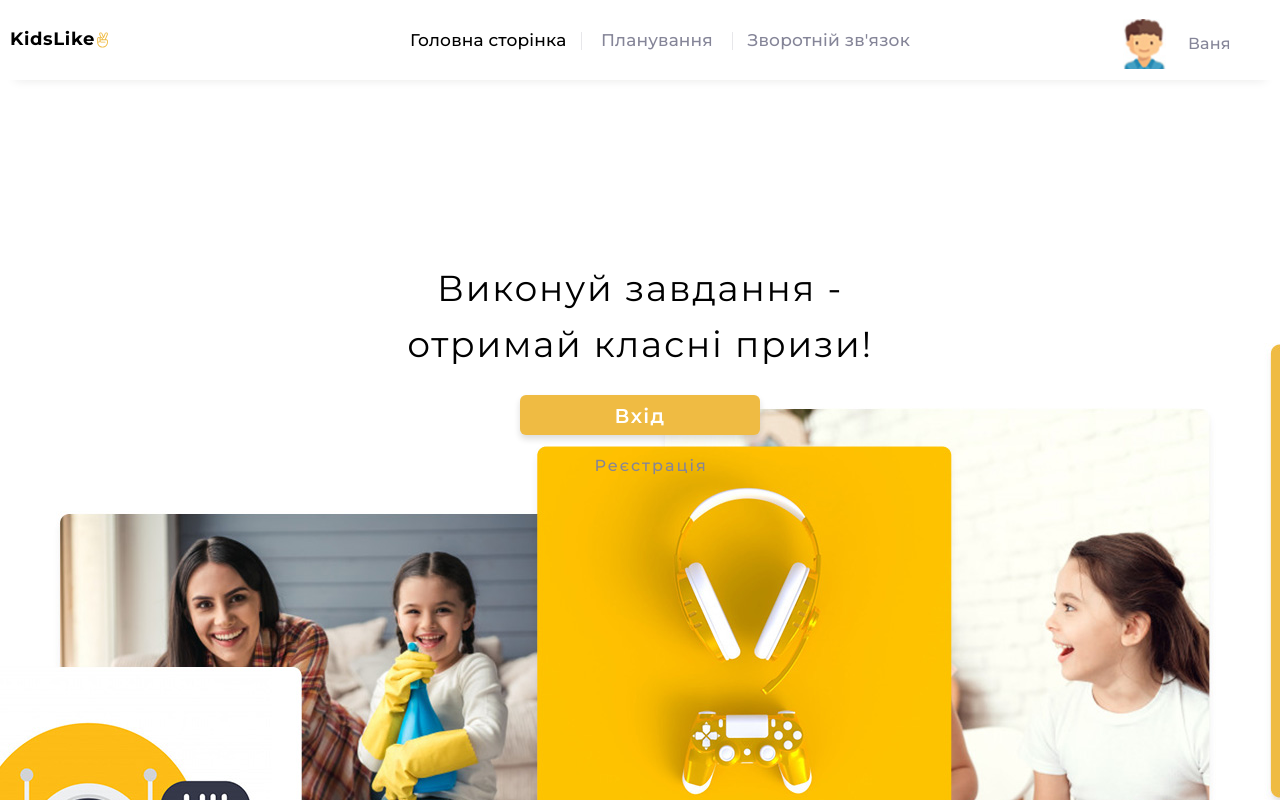
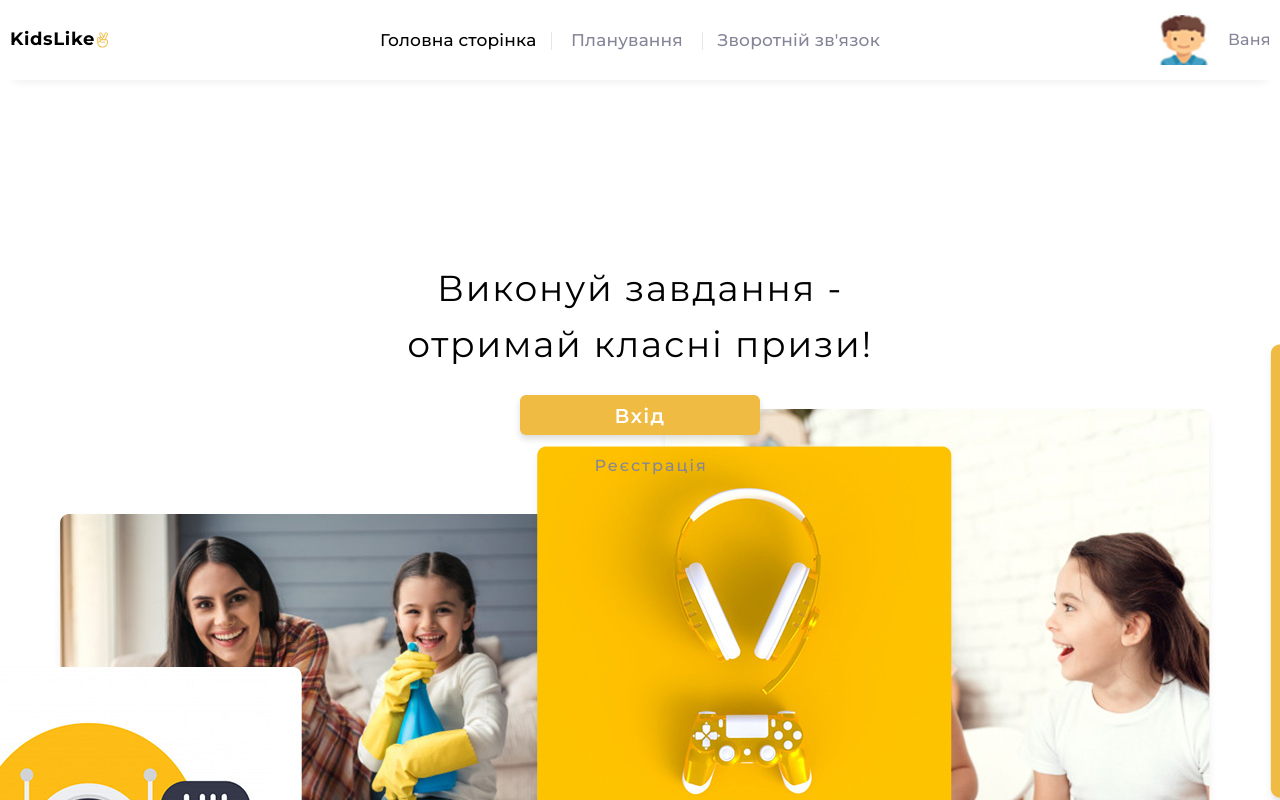
Before and after one commit to vbguard/kidsLike, a React app: page / in a window 1280 px wide. Shown: the top 800 px of the page. Built offline with nearby package versions, Linux system fonts and the light colour scheme.

Commit message:
fixed header

```diff
--- a/src/components/Header/Header.module.css
+++ b/src/components/Header/Header.module.css
@@ -20,15 +20,14 @@ img {
     height: 60px;
     margin: 0 auto;
     display: flex;
-
-
+    align-items: center;
+   justify-content: space-between;
 }
 
 .logoIcon {
     width: 35px;
     height: 18px;
-    object-fit: contain;
-   margin-top: 18px;
+   /* margin-top: 18px; */
    fill: var(--macaroni-and-cheese);
 }
 
@@ -43,15 +42,15 @@ img {
   text-align: left;
   color: var(--black);
   text-decoration: none;
-  margin-top: 18px;
- margin-left: 30px;
+  /* margin-top: 18px;
+ margin-left: 30px; */
 }
 
 .burger {
     width: 50px;
     height: 20px;
    display: block;
-   margin-top: 36px;
+   /* margin-top: 36px; */
   fill: #18191d;
 }
 
@@ -61,9 +60,9 @@ img {
         height: 80px;
         margin: 0 auto;
         flex-direction: row;
-        justify-content: space-evenly;
+        justify-content: space-between;
   background-color: var(--white);
-
+    }
     }
 
     .border {
@@ -77,24 +76,24 @@ img {
     display: flex;
    width: 90px;
   font-size: 16px;
-  margin-top: 0;
-  height: 80px;
+  /* margin-top: 0; */
+  height: 60px;
   align-items: center;
-  margin-left: 0;
-}
+  /* margin-left: 0;
+} */
 
 .logoIcon {
     fill: var(--macaroni-and-cheese);
     display: flex;
     align-items: center;
-    margin: 0;
+    /* margin: 0; */
 }
 }
 
 @media screen and (min-width: 1280px) {
     .container {
         width: 1280px;
-      justify-content: unset;
+      justify-content: space-between;
     }
 
     .link {
--- a/src/components/Nav/Nav.module.css
+++ b/src/components/Nav/Nav.module.css
@@ -1,9 +1,9 @@
 
 .nav {
   display: none;
-  padding: 0;
-  margin: 0;
-    margin: 49px 44px 181px 33px;
+  /* padding: 0;
+  margin: 0; */
+  width: 0;
 
 }
 
@@ -11,7 +11,6 @@
 .navLinkBorders {
     width: 100px;
   height: 9,5px;
-  object-fit: contain;
   font-family: Montserrat;
   font-size: 16px;
   font-weight: bold;
@@ -33,10 +32,9 @@
 
   .nav {
     display: flex;
-    margin: 0;
+    /* margin: 0; */
     width: 400px;
     height: 80px;
-
   flex-direction: row;
   justify-content: space-between;
   align-items: center;
@@ -92,7 +90,7 @@
 
   .nav {
     width: 500px;
-    margin-left: 300px;
+    /* margin-left: 300px; */
   }
   .navLink,
   .navLinkBorders {
--- a/src/components/NavLogin/NavLogin.module.css
+++ b/src/components/NavLogin/NavLogin.module.css
@@ -9,24 +9,18 @@
 
 .container {
     display: flex;
-    width: 90px;
-    justify-content: space-evenly;
-    margin-top: 38px;
-    margin-left: 100px;
+    width: 70px;
+    justify-content: space-between;
+    /* margin-top: 38px; */
+    /* margin-left: 100px; */
 }
-.burger {
-    width: 20px;
-    height: 20px;
-    object-fit: contain;
-  fill: #18191d;
-}
+
 
 .user {
     text-decoration: none;
-    display: block;
-    width: 20px;
-    height: 20px;
-    object-fit: contain;
+    display: flex;
+    /* width: 20px;
+    height: 20px; */
     font-family: Montserrat;
     font-size: 14px;
     font-weight: 500;
@@ -40,8 +34,20 @@
 
 .img {
     display: none;
+    width: 0;
 }
-.btn { font-size: 0; }
+.btn {
+    border: none;
+    background-color:transparent;
+ }
+
+.burger {
+    width: 20px;
+    height: 20px;
+  fill: #18191d;
+}
+
+
 /* styles for open modal menu */
 
 .menuOpenContainer {
@@ -51,13 +57,13 @@
     left: 0;
     right: 0;
     bottom: 0;
-  padding: 0 30px;
+  padding: 0 20px;
 }
 
 .menuOpenIcon {
     width: 29px;
     height: 18px;
-   margin-top: 26px;
+   margin-top: 18px;
    fill: white;
 }
 
@@ -72,7 +78,7 @@
   text-align: left;
   color: var(--black);
   text-decoration: none;
-  margin-top: 10px;
+  /* margin-top: 2px; */
   display: block;
   margin-bottom: 58px;
 
@@ -102,8 +108,8 @@
     position: absolute;
     top: 0;
     right: 0;
-    margin-top: 34px;
-    margin-right: 10px;
+    margin-top: 18px;
+    margin-right: 18px;
     background: transparent;
     border: none;
      font-size: 0;
@@ -113,7 +119,7 @@
 
     .container {
       justify-content: space-between;
-      margin-top: 30px;
+      /* margin-top: 30px; */
       width: 80px;
       align-items: center;
       margin-left: 0;
@@ -139,7 +145,6 @@
     }
     .img {
         display: unset;
-        object-fit: contain;
         width: 23px;
         height: 23px;
     }
@@ -149,13 +154,13 @@
     .container {
         width: 130px;
         justify-content: space-around;
-        margin-top: 11px;
-        margin-left: 200px;
+        /* margin-top: 11px; */
+        /* margin-left: 200px; */
     }
     .user {
         font-size: 16px;
         text-align: right;
-       margin-top: 8px;
+       /* margin-top: 8px; */
     }
 
     .img {
```
